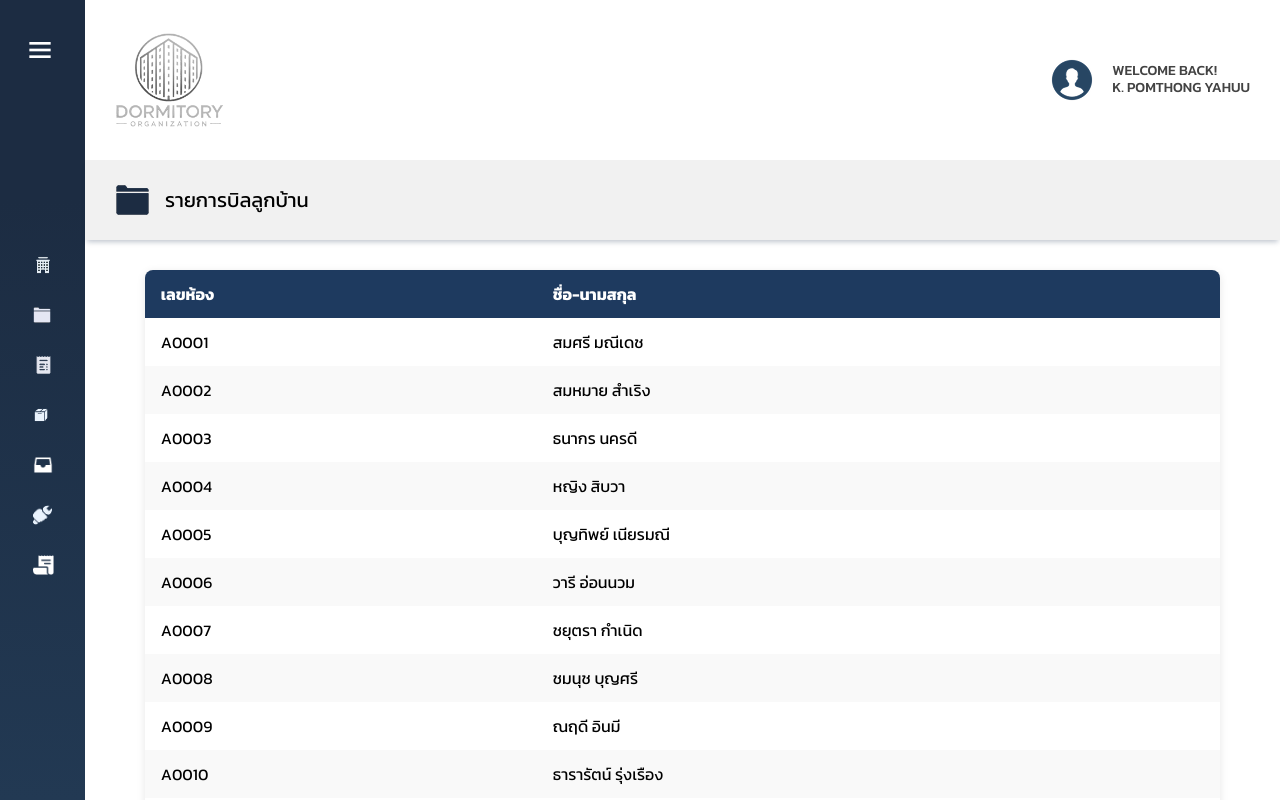
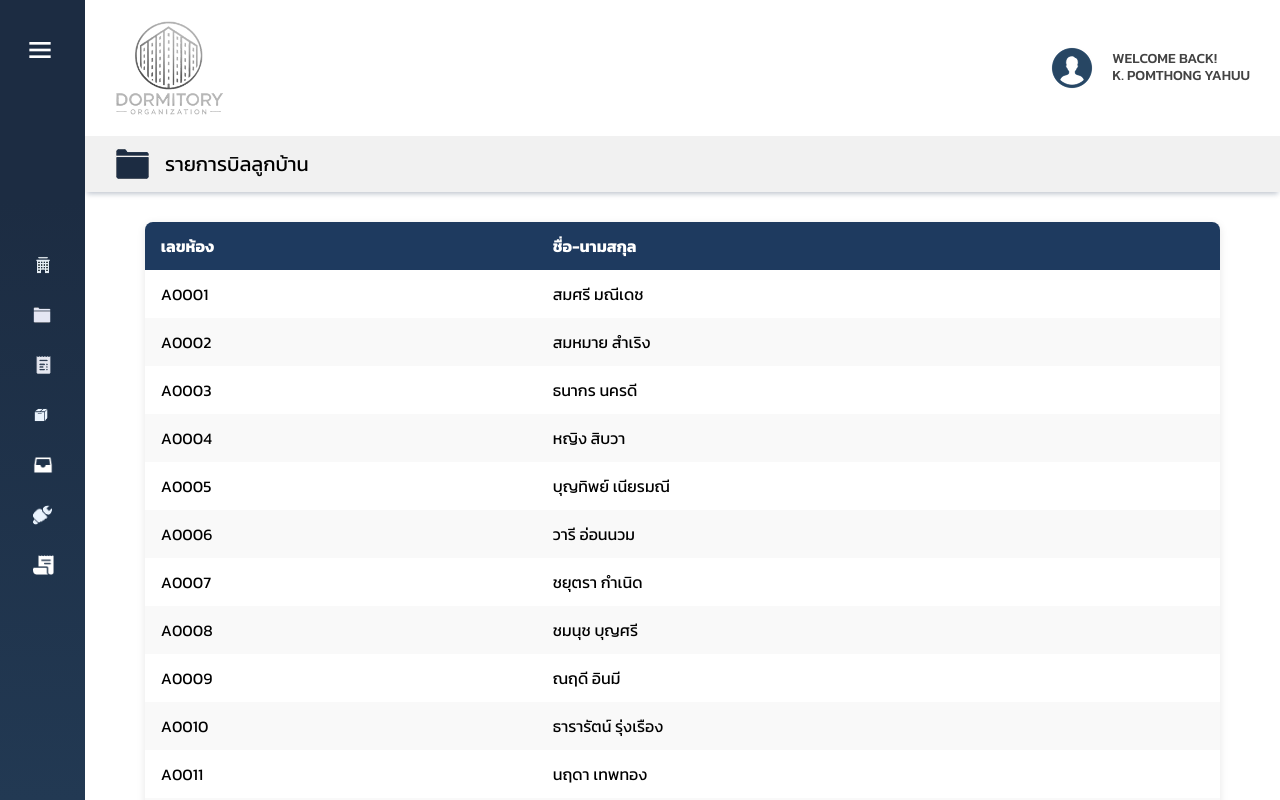
Before and after one commit to Papangkorn38/Domitory_Organization, a plain HTML site: page admin_html/bill.html in a window 1280 px wide. Drawn offline with nearby package versions, Linux system fonts and the light colour scheme.

Commit message:
Edited version 2

```diff
--- a/admin_css/bill.css
+++ b/admin_css/bill.css
@@ -150,6 +150,8 @@
 .contents {
   width: 100%;
   height: 100vh;
+  /* add overflow-y */
+  overflow-y: scroll;
 }
 
 .header {
@@ -157,7 +159,8 @@
   justify-content: space-between;
   align-items: center;
   padding: 20px 30px;
-  height: 20vh;
+  /* remove height */
+  /* height: 20vh; */
 }
 
 .headerDormLogo {
@@ -189,9 +192,9 @@
   display: flex;
   align-items: center;
   gap: 15px;
-  padding: 0 30px;
+  /* Change Padding */
+  padding: 10px 30px;
   width: 100%;
-  height: 10vh;
   background-color: #f1f1f1;
 }
 
@@ -203,10 +206,11 @@
   font-size: var(--Big-font);
 }
 
-.mainContent {
+/* Remove mainContent */
+/* .mainContent {
   height: 70vh;
   overflow-y: scroll;
-}
+} */
 
 /* Css Bill*/
 .billTable {
```
